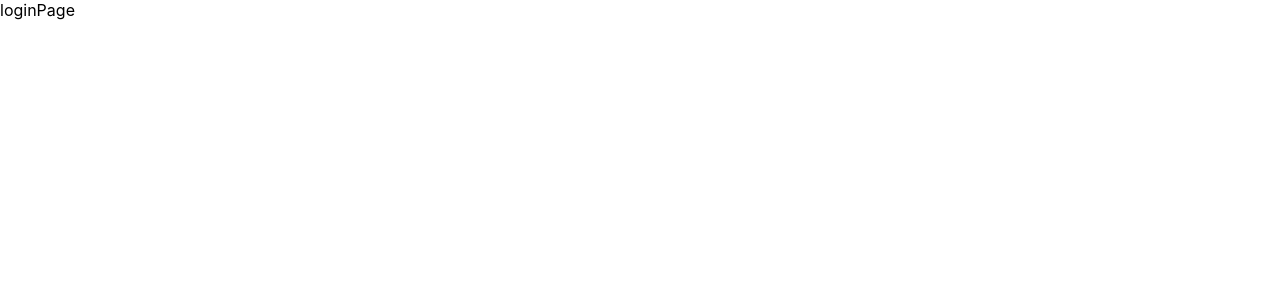
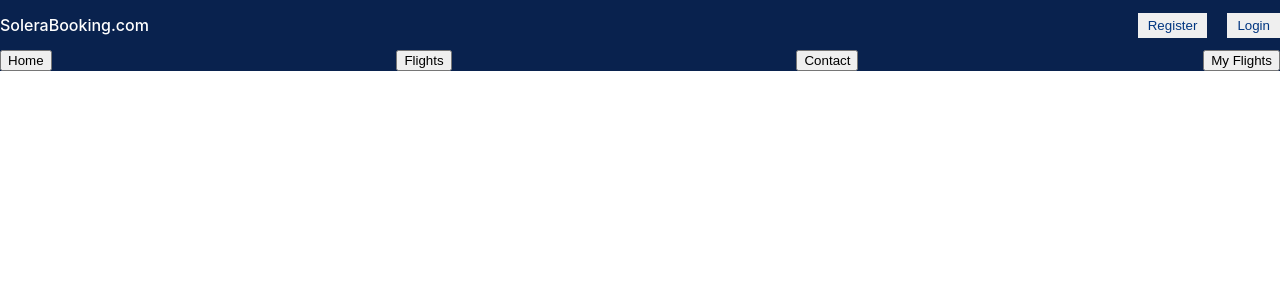
Before and after one commit to danixabi/flyingbookingapp, a React (Create React App) app: page / in a window 1280 px wide. Shown: the top 300 px of the page. Built offline with nearby package versions, Linux system fonts and the light colour scheme.

Commit message:
probando bootstrap implementando componentes

```diff
--- a/package.json
+++ b/package.json
@@ -3,6 +3,10 @@
   "version": "0.1.0",
   "private": true,
   "dependencies": {
+    "@emotion/react": "^11.10.5",
+    "@emotion/styled": "^11.10.5",
+    "@mui/icons-material": "^5.10.16",
+    "@mui/material": "^5.10.16",
     "@testing-library/jest-dom": "^5.16.5",
     "@testing-library/react": "^13.4.0",
     "@testing-library/user-event": "^13.5.0",
--- a/src/components/MyFlights/FlightsBooked.js
+++ b/src/components/MyFlights/FlightsBooked.js
@@ -1,7 +1,12 @@
 import React from "react";
+import Navbar from "../Navbar";
 
 const FlightsBooked = () => {
-  return <div>FlightsBooked</div>;
+  return (
+    <div>
+      <Navbar />
+    </div>
+  );
 };
 
 export default FlightsBooked;
--- a/src/components/NavBar.css
+++ b/src/components/NavBar.css
@@ -8,6 +8,7 @@
 .navContainer{
     width: 100%;
     max-width: 1024px;
+    min-width: 100vw;
     background-color: #09224e;
     display: flex;
     align-items: center;
@@ -15,6 +16,7 @@
 }
 .logo{
     font-weight: 500;
+    color: #ffffff;
 }
 .navButton{
     margin-left: 20px;
@@ -22,3 +24,17 @@
     padding: 5px 10px;
     color: #003580;
 }
+.navPages{
+    display: flex;
+    background-color: #09224e;
+    display: flex;
+    align-items: center;
+    justify-content: space-between;
+
+}
+.navPagesButton{
+    margin-left: 20px;
+    border: none;
+    padding: 5px 10px;
+    color: #003580;
+}
--- a/src/components/Navbar.js
+++ b/src/components/Navbar.js
@@ -2,13 +2,21 @@ import "./NavBar.css";
 
 const Navbar = () => {
   return (
-    <div className="navbar">
-      <div className="navContainer">
-        <span className="logo">BPBooking.com</span>
-        <div className="navItems">
-          <button className="navButton">Register</button>
-          <button className="navButton">Login</button>
+    <div>
+      <div className="navbar">
+        <div className="navContainer">
+          <span className="logo">SoleraBooking.com</span>
+          <div className="navItems">
+            <button className="navButton">Register</button>
+            <button className="navButton">Login</button>
+          </div>
         </div>
+      </div>
+      <div className="navPages">
+        <button className="navPageButton">Home</button>
+        <button className="navPageButton">Flights</button>
+        <button className="navPageButton">Contact</button>
+        <button className="navPageButton">My Flights</button>
       </div>
     </div>
   );
--- a/src/components/loginPage/loginPage.js
+++ b/src/components/loginPage/loginPage.js
@@ -1,7 +1,12 @@
 import React from "react";
+import Navbar from "../Navbar";
 
 const loginPage = () => {
-  return <div>loginPage</div>;
+  return (
+    <div>
+      <Navbar />
+    </div>
+  );
 };
 
 export default loginPage;
```
Also changed, not shown: src/components/OneWaySelector.js (added, +7 -0 lines), 1 other file (tests, documents, lock files or other folders).
